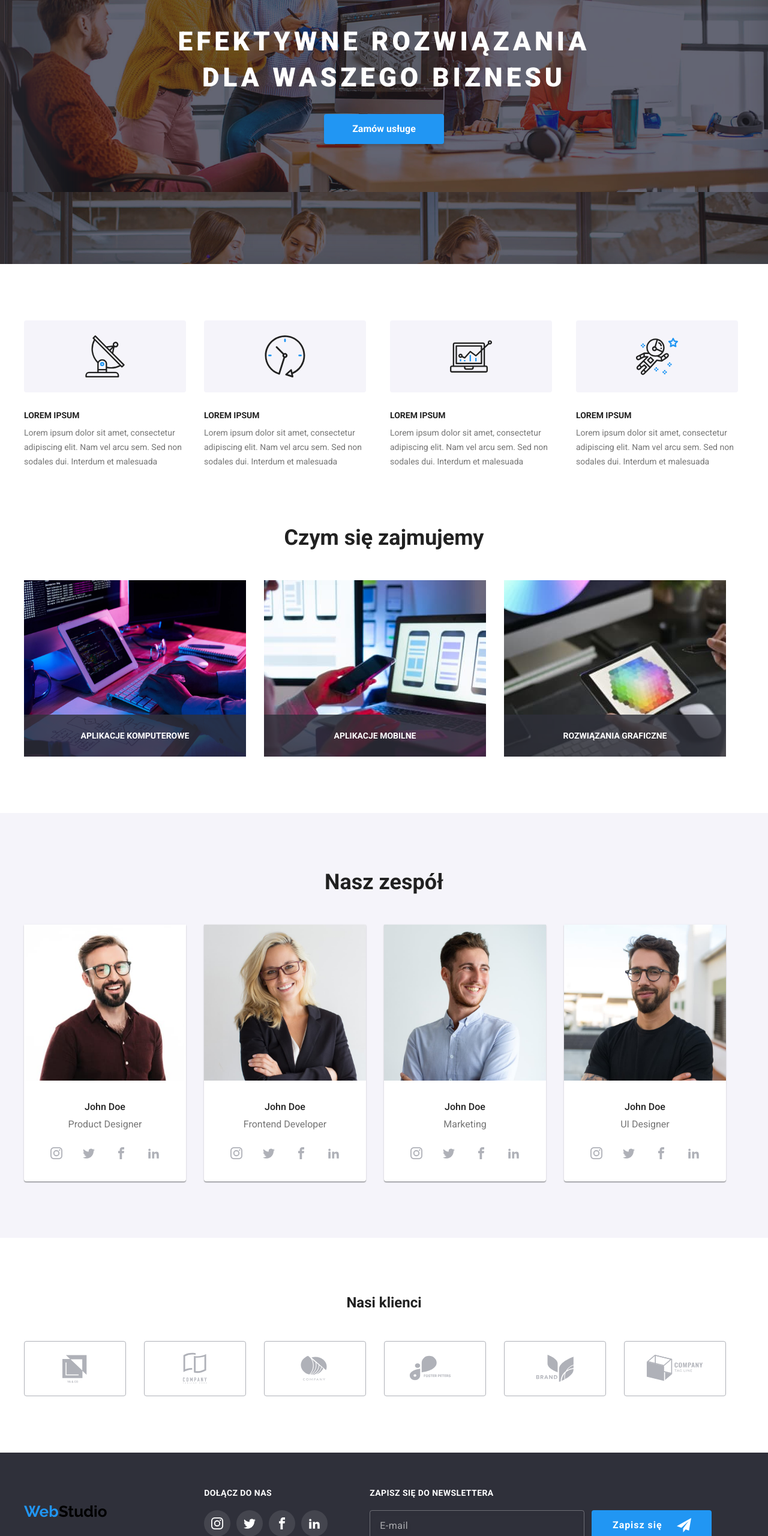
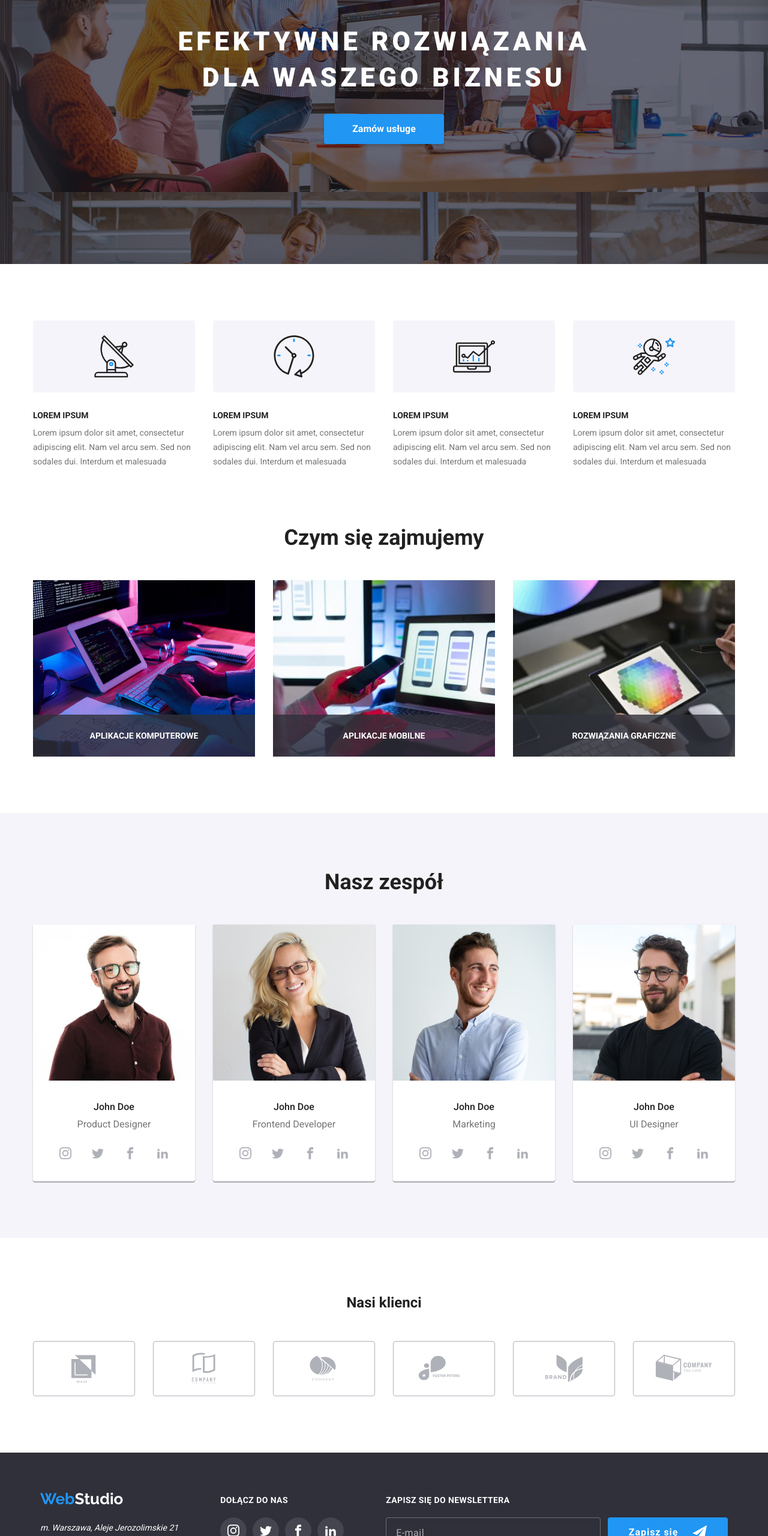
Before and after one commit to TrellixVulnTeam/goit-markup-hw-07_DHZS, a website: page index.html in a window 1280 px wide. Shown: the part 240-2800 px from the top of the page at 60% size. Drawn offline with nearby package versions, Linux system fonts and the light colour scheme.

Commit message:
fix
center

```diff
--- a/css/styles.css
+++ b/css/styles.css
@@ -121,8 +121,7 @@ nav {
   transition-timing-function: cubic-bezier(0.4, 0, 0.2, 1);
 }
 
-.menu__logo,
-.footer__logo {
+.menu__logo {
   font-family: var(--primary-font);
   font-size: 26px;
   text-decoration: none;
@@ -130,15 +129,27 @@ nav {
   display: flex;
   margin-top: 24px;
   margin-bottom: 25px;
+  line-height: 1.31;
+}
+
+.footer__logo {
+  font-family: var(--primary-font);
+  font-size: 26px;
+  text-decoration: none;
+  letter-spacing: 3%;
+  display: flex;
+  line-height: 1.31;
 }
 
 .menu__logo--blue {
   color: var(--main-link-color);
 }
 
-.menu__logo--black,
-.footer__logo--black {
+.menu__logo--black {
   color: #000;
+}
+.footer__logo--white {
+  color: var(--logo-color);
 }
 
 .footer__logo--blue {
@@ -195,7 +206,10 @@ nav {
   list-style: none;
   text-align: left;
   display: flex;
+  justify-content: center;
   gap: 30px;
+  padding-left: 215px;
+  padding-right: 215px;
 }
 
 .skills__item {
@@ -242,6 +256,7 @@ nav {
 .activities__list {
   list-style: none;
   display: flex;
+  justify-content: center;
   gap: 30px;
   margin-top: 50px;
 }
@@ -293,6 +308,7 @@ nav {
 .team__members-list {
   list-style: none;
   display: flex;
+  justify-content: center;
   margin-top: 50px;
   gap: 30px;
 }
@@ -363,6 +379,7 @@ nav {
 .clients__list {
   display: flex;
   list-style: none;
+  justify-content: center;
   gap: 30px;
   padding-top: 50px;
 }
@@ -391,9 +408,11 @@ footer {
 }
 
 footer .container {
+  padding-bottom: 60px;
   padding-top: 60px;
-  padding-bottom: 60px;
   display: flex;
+  height: 252px;
+  justify-content: center;
 }
 
 .address {
@@ -434,6 +453,11 @@ footer .container {
 
 .footer-media {
   padding-left: 70px;
+  padding-top: 12px;
+}
+
+.footer-newsletter {
+  padding-top: 12px;
 }
 
 .footer-media__header {
--- a/index.html
+++ b/index.html
@@ -406,10 +406,10 @@
 
     <footer>
       <div class="footer container">
-        <section>
+        <section class="footer__info">
           <a href="index.html" class="footer__logo">
             <span class="footer__logo--blue">Web</span
-            ><span class="footer__logo--black">Studio</span>
+            ><span class="footer__logo--white">Studio</span>
           </a>
           <address>
             <ul class="address">
```
